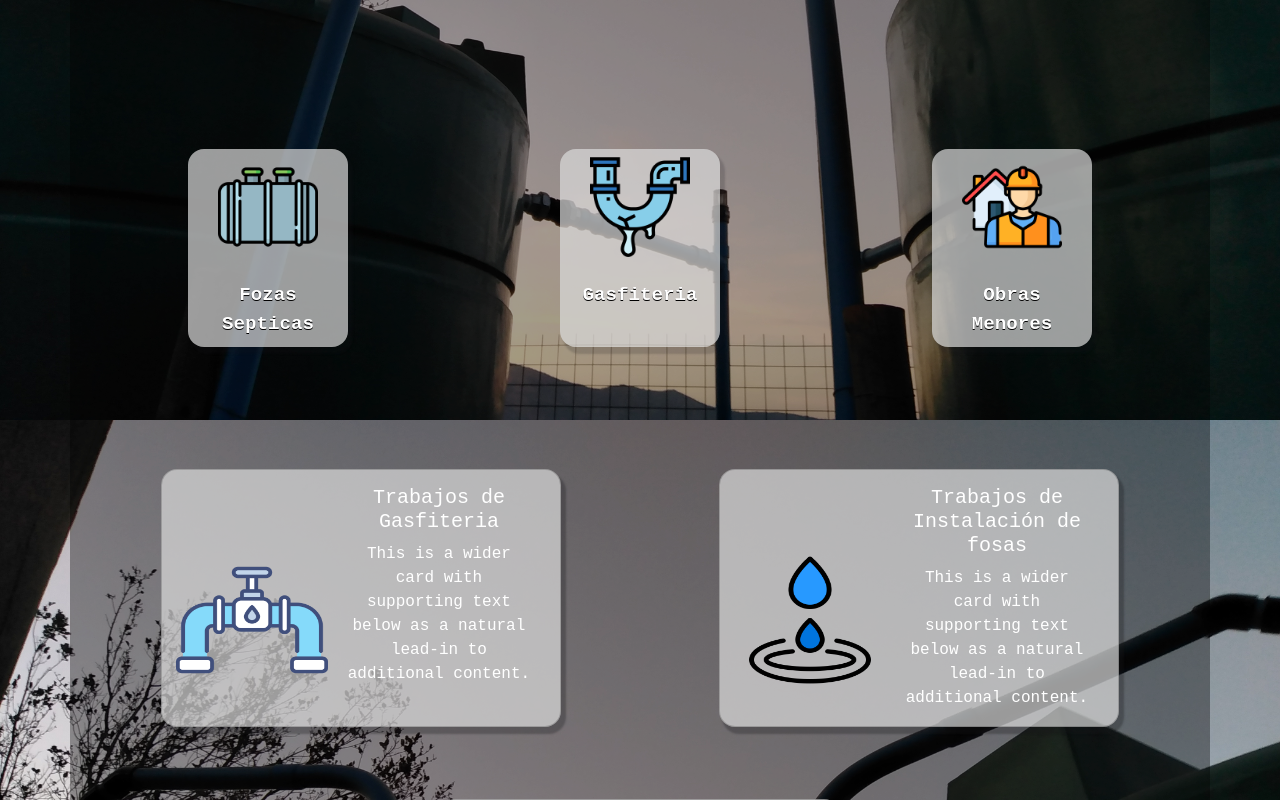
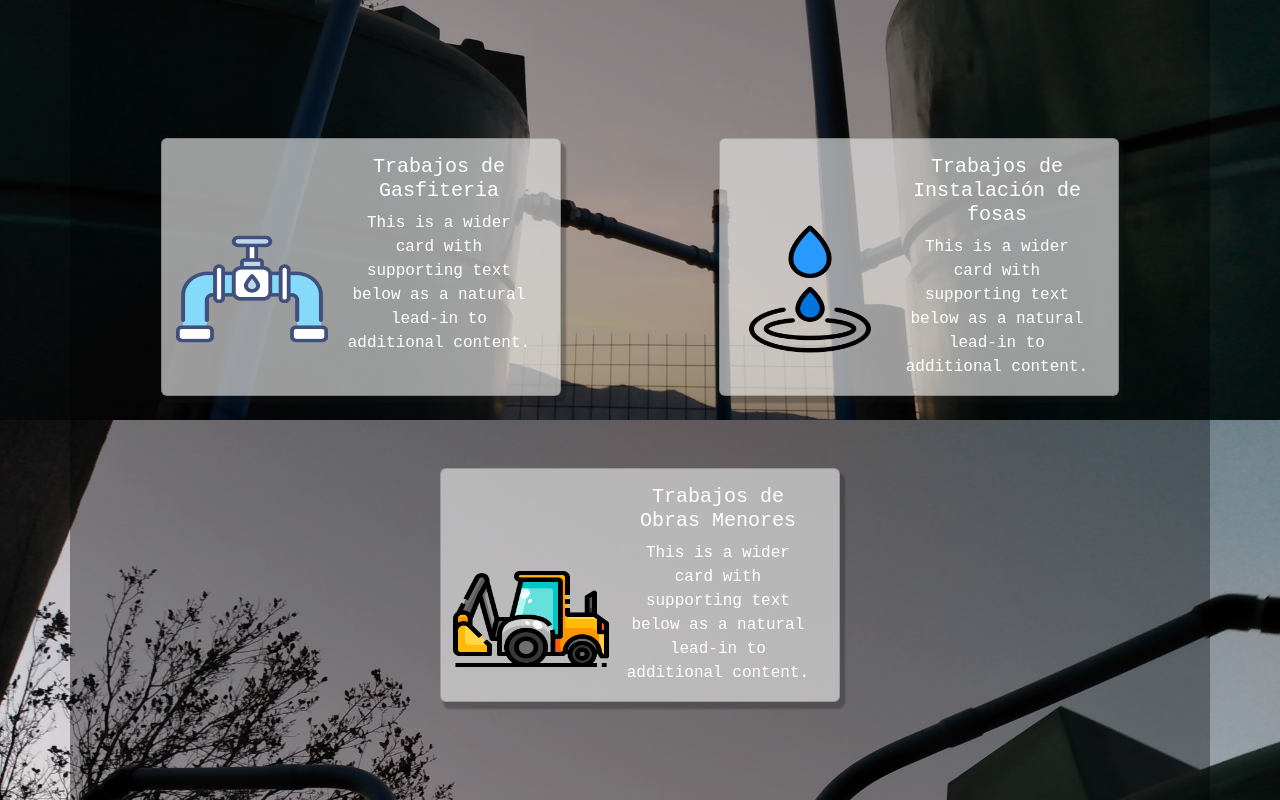
Before and after one commit to MatteoArMed/DjangoJuanito, a Django app: page / in a window 1280 px wide. Shown: the part 540-1340 px from the top of the page. Run offline with Django 5.2, Linux system fonts and the light colour scheme.

Commit message:
Actualizando home |Se quita border-radius

```diff
--- a/PuntoCom/static/css/base.css
+++ b/PuntoCom/static/css/base.css
@@ -1,5 +1,3 @@
-
-
 html{
     font-family: 'Courier New', Courier, monospace;
     color: #ffffff;
--- a/PuntoCom/static/css/home.css
+++ b/PuntoCom/static/css/home.css
@@ -8,12 +8,8 @@
     max-height: 50rem;
     display: flex;
     margin-bottom: 5%;
-    opacity: 0.9;
 }
 
-.carrusel:hover{
-    opacity: 1;
-}
 .Textomedio{
     display: flex;
     max-width: 100vw;
@@ -27,7 +23,6 @@ div .Cardmedia{
     background-color: rgba(220,220,220, 0.7);
     max-width: 10em;
     box-shadow: 4px 6px 2px 1px rgba(22, 22, 26, 0.18);
-    border-radius: 1em;
     margin: 1%;
 }
 
@@ -57,7 +52,6 @@ span{
     box-shadow: 4px 6px 2px 1px rgba(22, 22, 26, 0.3);
     background-color: rgba(220,220,220, 0.7);
     color: #ffffff;
-    border-radius: 1em;
 
 }
 
@@ -84,7 +78,6 @@ span{
 .Ultimacaja{
     background-color: rgba(220,220,220, 0.7);
     box-shadow: 4px 6px 2px 1px rgba(22, 22, 26, 0.18);
-    border-radius: 1em;
     margin: 1%;
     text-indent: -0.8em;
 }
--- a/PuntoCom/templates/home.html
+++ b/PuntoCom/templates/home.html
@@ -46,84 +46,6 @@
 </div>
 </div>
 
-<div class="row row-cols-sm-2 row-cols-md-4 row-gap-5 mx-auto Textomedio" >
-
-<div class="card-body p-2 g-col-6 Cardmedia">
-<a href="" data-bs-toggle="modal" data-bs-target="#modalfosas">
-<img src="{% static 'imagenes/fozas.png' %}" style="width: 100px; height: 100px; " alt="">
-</a><br><br>
-<span data-bs-toggle="modal" data-bs-target="#modalfosas">Fozas Septicas</span>
-<!-- Modal -->
-<div class="modal fade" id="modalfosas" tabindex="-1" aria-labelledby="exampleModalLabel" aria-hidden="true">
-<div class="modal-dialog modal-dialog-centered">
-<div class="modal-content">
-<div class="modal-header">
-<h1 class="modal-title fs-5" id="exampleModalLabel">Modal Fozas</h1>
-<button type="button" class="btn-close" data-bs-dismiss="modal" aria-label="Close"></button>
-</div>
-<div class="modal-body">
-...
-</div>
-<div class="modal-footer">
-<button type="button" class="btn btn-secondary" data-bs-dismiss="modal">Close</button>
-<button type="button" class="btn btn-primary">Save changes</button>
-</div>
-</div>
-</div>
-</div>
-</div>
-
-<div class="card-body p-2 g-col-6 Cardmedia">
-<a href="" data-bs-toggle="modal" data-bs-target="#modalgasfiter">
-<img src="{% static 'imagenes/herramientras.png' %}" style="width: 100px; height: 100px; " alt="">
-</a><br><br>
-<span data-bs-toggle="modal" data-bs-target="#modalgasfiter">Gasfiteria</span>
-<!-- Modal -->
-<div class="modal fade" id="modalgasfiter" tabindex="-1" aria-labelledby="exampleModalLabel" aria-hidden="true">
-<div class="modal-dialog modal-dialog-centered">
-<div class="modal-content">
-<div class="modal-header">
-<h1 class="modal-title fs-5" id="exampleModalLabel">Modal Gasfiter</h1>
-<button type="button" class="btn-close" data-bs-dismiss="modal" aria-label="Close"></button>
-</div>
-<div class="modal-body">
-...
-</div>
-<div class="modal-footer">
-<button type="button" class="btn btn-secondary" data-bs-dismiss="modal">Close</button>
-<button type="button" class="btn btn-primary">Save changes</button>
-</div>
-</div>
-</div>
-</div>
-</div>
-
-<div class="card-body p-2 g-col-6 Cardmedia">
-<a href="" data-bs-toggle="modal" data-bs-target="#modalobras">
-<img src="{% static 'imagenes/obrasmenorescolor.png' %}" style="width: 100px; height: 100px; " alt="">
-</a><br><br>
-<span data-bs-toggle="modal" data-bs-target="#modalobras">Obras Menores</span>
-<!-- Modal -->
-<div class="modal fade" id="modalobras" tabindex="-1" aria-labelledby="exampleModalLabel" aria-hidden="true">
-<div class="modal-dialog modal-dialog-centered">
-<div class="modal-content">
-<div class="modal-header">
-<h1 class="modal-title fs-5" id="exampleModalLabel">Modal Obras</h1>
-<button type="button" class="btn-close" data-bs-dismiss="modal" aria-label="Close"></button>
-</div>
-<div class="modal-body">
-...
-</div>
-<div class="modal-footer">
-<button type="button" class="btn btn-secondary" data-bs-dismiss="modal">Close</button>
-<button type="button" class="btn btn-primary">Save changes</button>
-</div>
-</div>
-</div>
-</div>
-</div>
-
-</div>
 
 
 <div class="row row-cols-sm-1 row-cols-md-2 row-gap-5 mx-auto Cajatrabajos">
```
